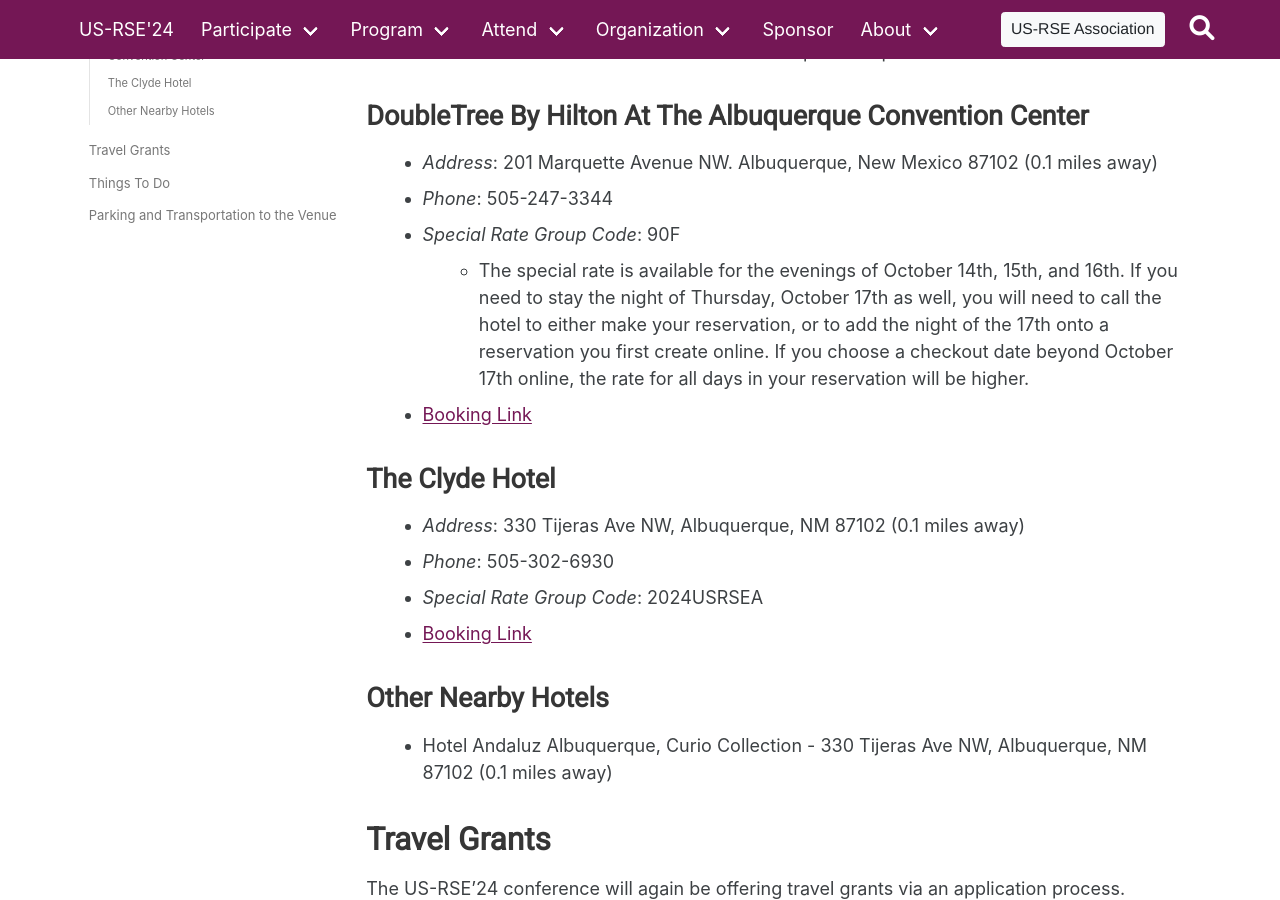
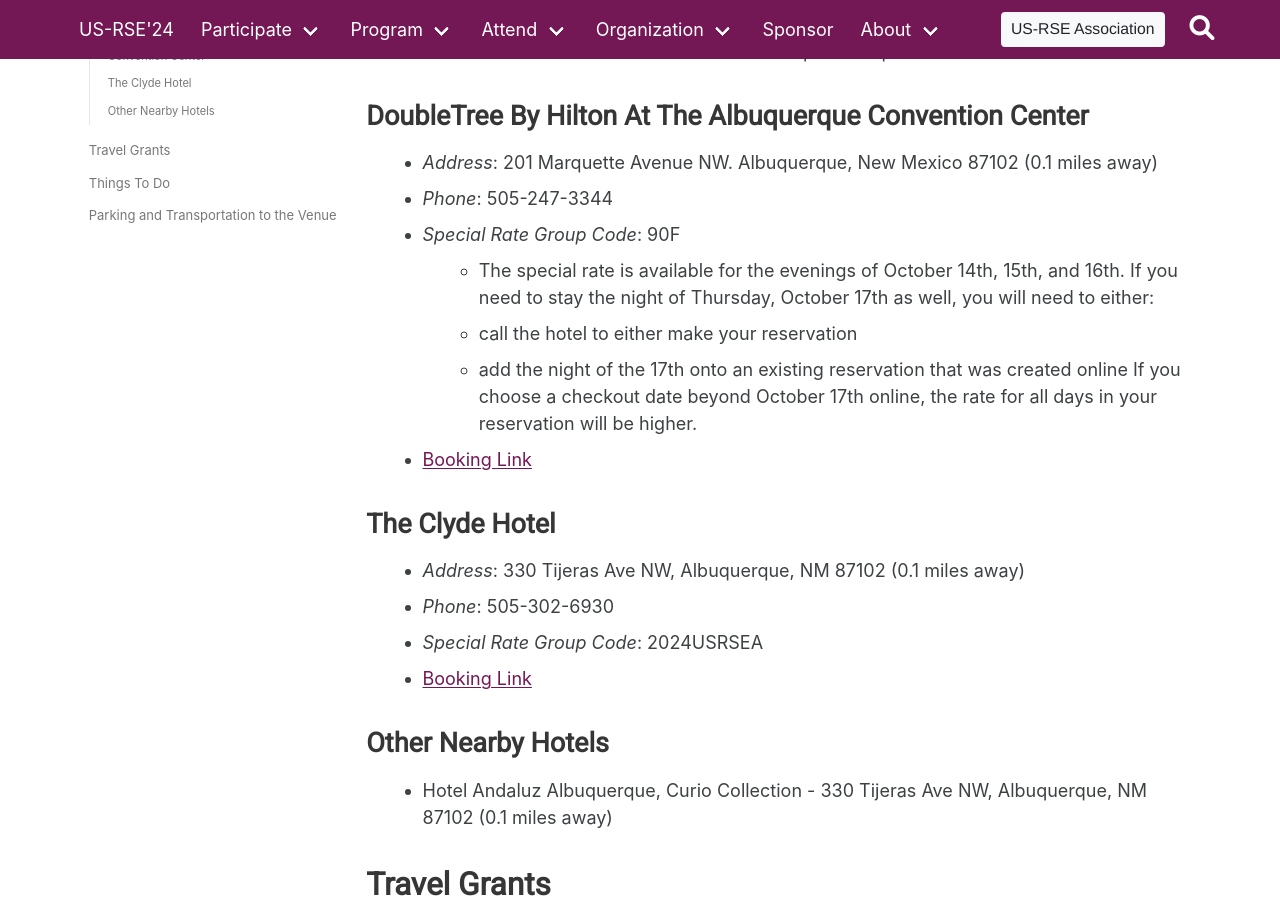
Before and after one commit to USRSE/usrse24, a Jekyll site: the page built from pages/attend/travel.md, in a window 1280 px wide and 900 px high, scrolled down 371 px. Built offline with Jekyll 4.4.1, drawn with Linux system fonts in a browser that asks for light colours; a style sheet for code colours, icons or effects is not loaded.

Commit message:
Update pages/attend/travel.md
Co-authored-by: Miranda Mundt <55767766+mrmundt@users.noreply.github.com>

```diff
--- a/pages/attend/travel.md
+++ b/pages/attend/travel.md
@@ -24,7 +24,10 @@
 - _Address_: 201 Marquette Avenue NW. Albuquerque, New Mexico 87102 (0.1 miles away)
 - _Phone_: 505-247-3344
 - _Special Rate Group Code_: 90F
-  - The special rate is available for the evenings of October 14th, 15th, and 16th.  If you need to stay the night of Thursday, October 17th as well, you will need to call the hotel to either make your reservation, or to add the night of the 17th onto a reservation you first create online.  If you choose a checkout date beyond October 17th online, the rate for all days in your reservation will be higher.
+  - The special rate is available for the evenings of October 14th, 15th, and 16th.  If you need to stay the night of Thursday, October 17th as well, you will need to either:
+  - call the hotel to either make your reservation
+  - add the night of the 17th onto an existing reservation that was created online
+If you choose a checkout date beyond October 17th online, the rate for all days in your reservation will be higher.
 - [Booking Link](https://www.hilton.com/en/attend-my-event/usresearchengineerassociation/)
 
 ### The Clyde Hotel
```
